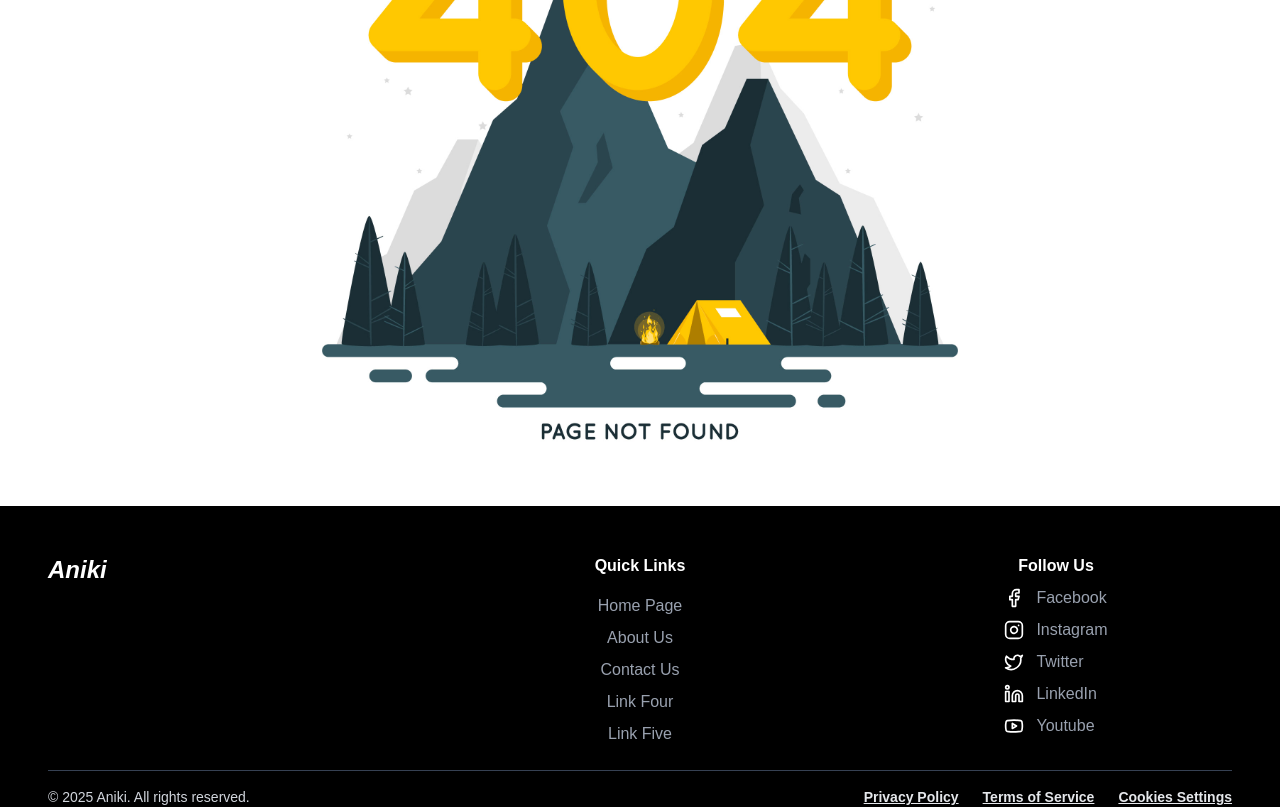
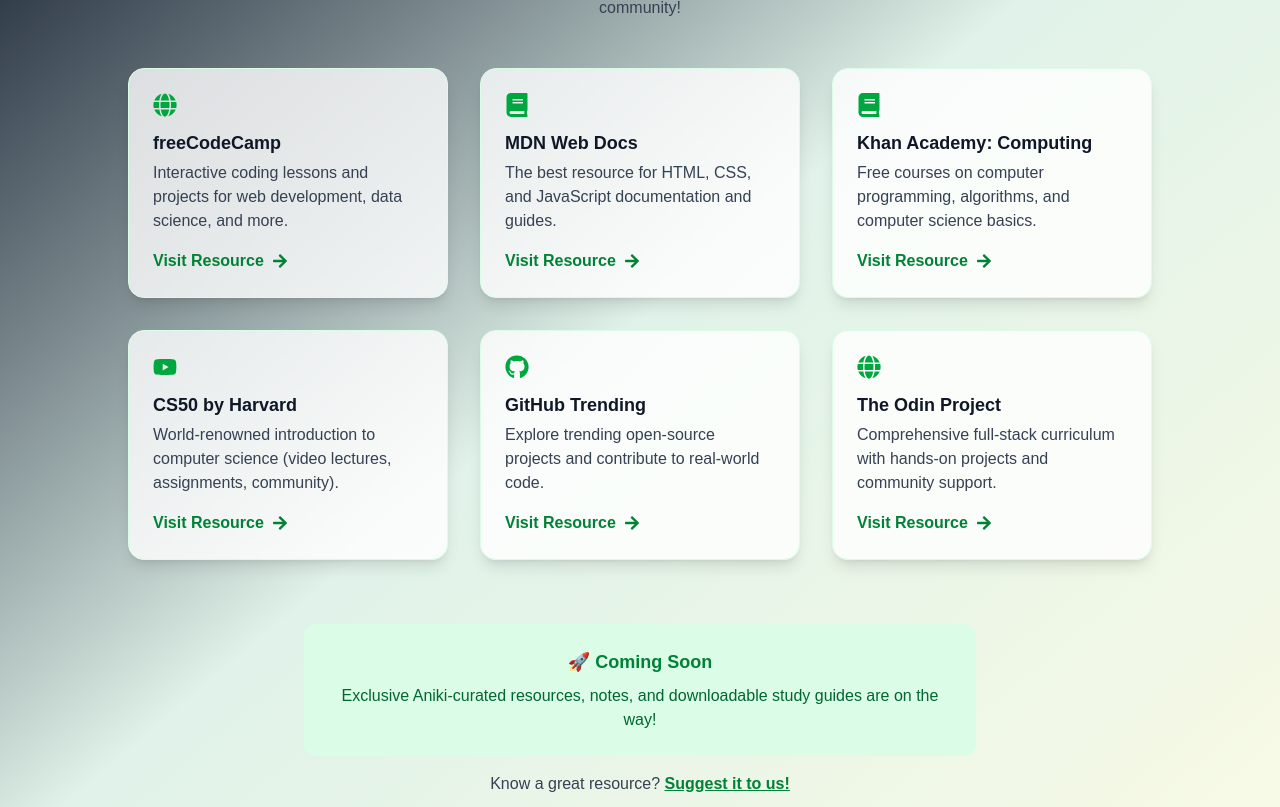
Before and after one commit to HariNarayan-IIC/Aniki_Frontend, a React (Vite) app: page /resources in a window 1280 px wide. Shown: the part 280-1087 px from the top of the page. Built offline with nearby package versions, Linux system fonts and the light colour scheme; no server answers.

Commit message:
resources page added

```diff
--- a/src/main.jsx
+++ b/src/main.jsx
@@ -18,6 +18,7 @@ import { ReactFlowProvider } from 'reactflow';
 import { SocketProvider } from './context/SocketContext.jsx';
 import ChatRoomsCataloguePage from './pages/CommCataloguePage.jsx';
 import ChatRoomPage from './pages/ChatRoomPage.jsx'
+import ResourcePage from './pages/Resources.jsx'
 
 let router = createBrowserRouter([
   {
@@ -43,6 +44,10 @@ let router = createBrowserRouter([
       {
         path: "roadmaps",
         element: <RoadmapsCataloguePage/>
+      },
+      {
+        path :"resources",
+        element: <ResourcePage/>
       },
       {
         path: "roadmap/:id",
--- /dev/null
+++ b/src/pages/Resources.jsx
@@ -0,0 +1,108 @@
+import React from "react";
+import { FaBook, FaYoutube, FaGithub, FaGlobe, FaArrowRight } from "react-icons/fa";
+
+const curatedResources = [
+  {
+    title: "freeCodeCamp",
+    description: "Interactive coding lessons and projects for web development, data science, and more.",
+    link: "https://www.freecodecamp.org/",
+    icon: <FaGlobe className="text-green-600 text-2xl" />,
+    type: "Platform",
+  },
+  {
+    title: "MDN Web Docs",
+    description: "The best resource for HTML, CSS, and JavaScript documentation and guides.",
+    link: "https://developer.mozilla.org/",
+    icon: <FaBook className="text-green-600 text-2xl" />,
+    type: "Docs",
+  },
+  {
+    title: "Khan Academy: Computing",
+    description: "Free courses on computer programming, algorithms, and computer science basics.",
+    link: "https://www.khanacademy.org/computing",
+    icon: <FaBook className="text-green-600 text-2xl" />,
+    type: "Course",
+  },
+  {
+    title: "CS50 by Harvard",
+    description: "World-renowned introduction to computer science (video lectures, assignments, community).",
+    link: "https://cs50.harvard.edu/x/",
+    icon: <FaYoutube className="text-green-600 text-2xl" />,
+    type: "Course",
+  },
+  {
+    title: "GitHub Trending",
+    description: "Explore trending open-source projects and contribute to real-world code.",
+    link: "https://github.com/trending",
+    icon: <FaGithub className="text-green-600 text-2xl" />,
+    type: "Open Source",
+  },
+  {
+    title: "The Odin Project",
+    description: "Comprehensive full-stack curriculum with hands-on projects and community support.",
+    link: "https://www.theodinproject.com/",
+    icon: <FaGlobe className="text-green-600 text-2xl" />,
+    type: "Platform",
+  },
+];
+
+export default function ResourcePage() {
+  return (
+    <section className="bg-gradient-to-br from-[#101828] via-[#e0f2e9] to-[#f8fae5] min-h-screen py-16 px-4">
+      <div className="max-w-4xl mx-auto text-center mb-12">
+        <h1 className="text-4xl md:text-5xl font-extrabold text-green-600 mb-2">
+          Empower Your IT Learning Journey
+        </h1>
+        <h2 className="text-2xl text-gray-900 font-semibold mb-4">
+          Curated Free Resources for Every Learner
+        </h2>
+        <p className="text-gray-700 max-w-2xl mx-auto">
+          Aniki is your go-to platform for structured roadmaps and essential study resources in the IT field. Start exploring these handpicked resources to boost your skills and join our vibrant community!
+        </p>
+      </div>
+
+      {/* Resource Cards */}
+      <div className="grid grid-cols-1 sm:grid-cols-2 lg:grid-cols-3 gap-8 max-w-5xl mx-auto">
+        {curatedResources.map((res, idx) => (
+          <div
+            key={idx}
+            className="bg-white/80 rounded-2xl shadow-lg p-6 flex flex-col items-start hover:shadow-2xl transition group border border-green-100"
+          >
+            <div className="mb-3">{res.icon}</div>
+            <h3 className="text-lg font-bold text-gray-900 mb-1">{res.title}</h3>
+            <p className="text-gray-700 mb-4 flex-1">{res.description}</p>
+            <a
+              href={res.link}
+              target="_blank"
+              rel="noopener noreferrer"
+              className="mt-auto inline-flex items-center text-green-700 font-semibold hover:underline"
+            >
+              Visit Resource <FaArrowRight className="ml-2" />
+            </a>
+          </div>
+        ))}
+      </div>
+
+      {/* Coming Soon & Suggest Resource */}
+      <div className="max-w-2xl mx-auto text-center mt-16">
+        <div className="bg-green-100 rounded-xl p-6 mb-4">
+          <h4 className="text-green-700 text-lg font-semibold mb-2">🚀 Coming Soon</h4>
+          <p className="text-green-800">
+            Exclusive Aniki-curated resources, notes, and downloadable study guides are on the way!
+          </p>
+        </div>
+        <div className="mt-4">
+          <p className="text-gray-700">
+            Know a great resource?{" "}
+            <a
+              href="mailto:team@aniki.com?subject=Resource%20Suggestion"
+              className="text-green-700 font-semibold underline"
+            >
+              Suggest it to us!
+            </a>
+          </p>
+        </div>
+      </div>
+    </section>
+  );
+}
```
